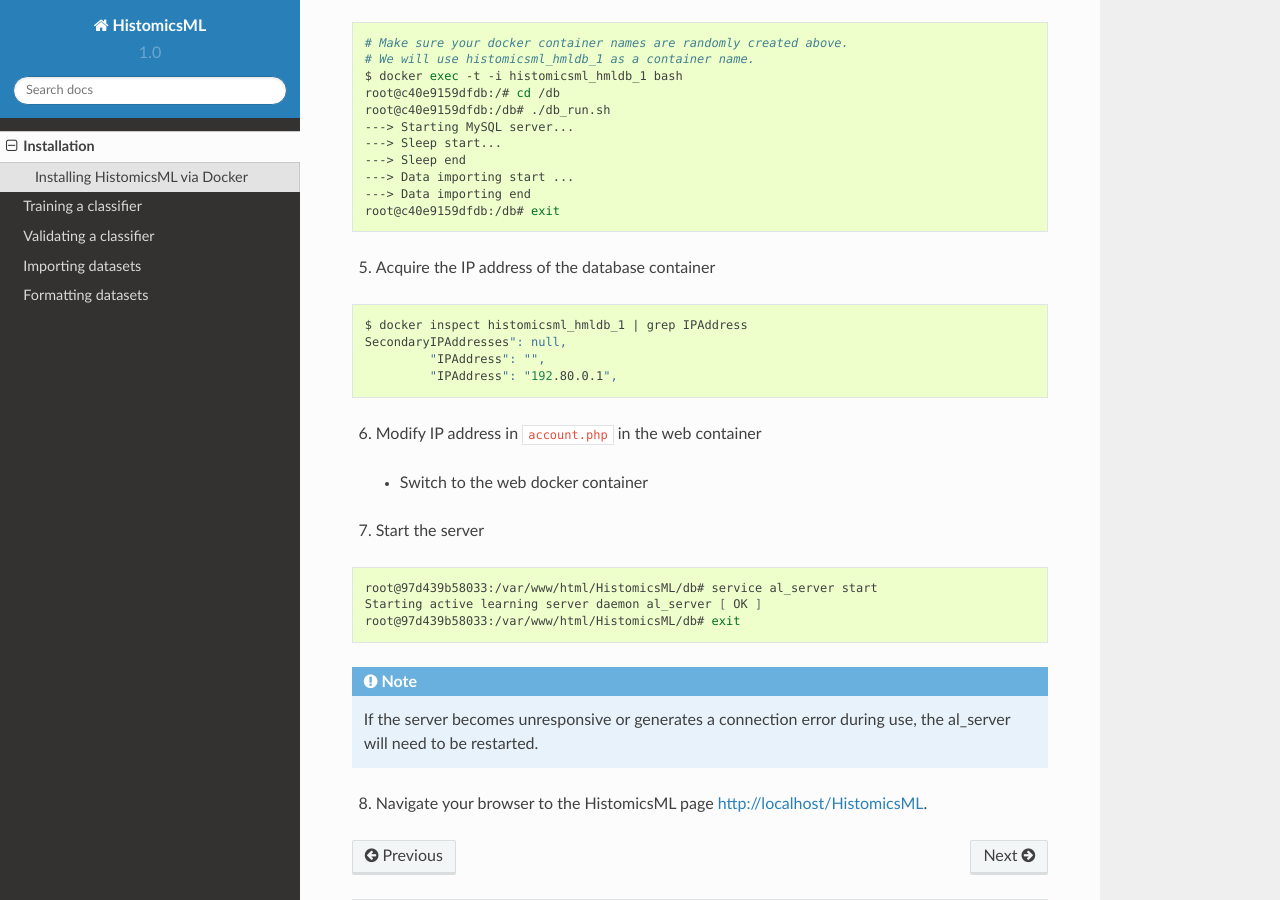
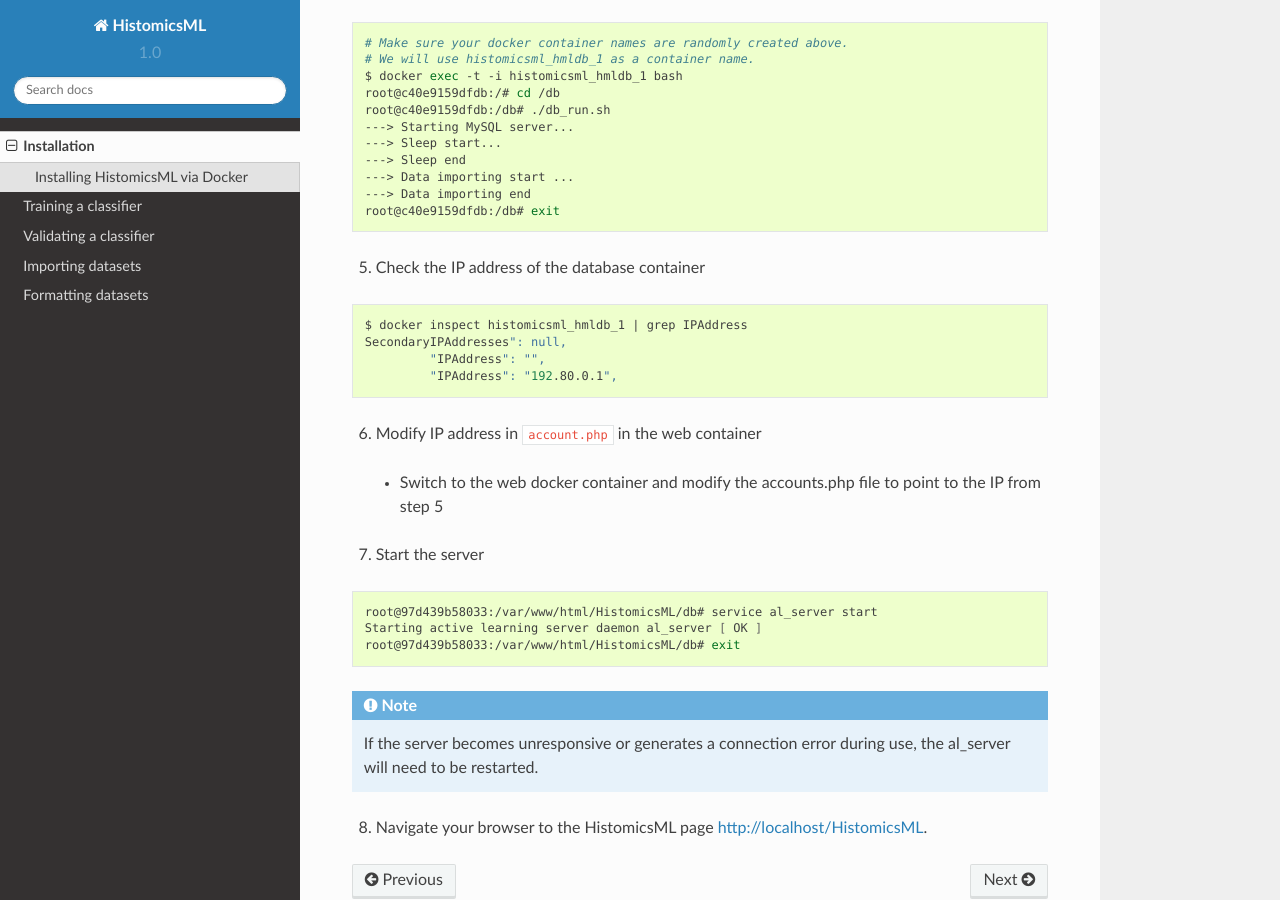
Before and after one commit to PathologyDataScience/HistomicsML, a Sphinx documentation site: the page built from docs/installation.rst, in a window 1280 px wide and 900 px high, scrolled down 1338 px. Built offline with Sphinx 7.4.7 and the Read the Docs theme 2.0.0, drawn with Linux system fonts in a browser that asks for light colours.

Commit message:
Update installation.rst
Fixed directions for modifying accounts.php

```diff
--- a/docs/installation.rst
+++ b/docs/installation.rst
@@ -72,7 +72,7 @@
   ---> Data importing end
   root@c40e9159dfdb:/db# exit
 
-5. Acquire the IP address of the database container
+5. Check the IP address of the database container
 
 .. code-block:: bash
 
@@ -83,16 +83,14 @@
 
 6. Modify IP address in ``account.php`` in the web container
 
- * Switch to the web docker container
+ * Switch to the web docker container and modify the accounts.php file to point to the IP from step 5
 .. code-block:: bash
  $ docker exec -t -i histomicsml_hmlweb_1 bash
  root@97d439b58033:/# cd /var/www/html/HistomicsML/db
  root@97d439b58033:/var/www/html/HistomicsML/db# vi account.php
+ vi accounts.php
 
- * Create the account.php file in your text editor directing the database to the address from step 5
-.. code-block:: bash
- $ cat > account.php
- $ dbAddress = "192.80.0.2"; => $dbAddress = "192.80.0.1"
+ * change "$dbAddress = "192.80.0.2" to "$dbAddress = "192.80.0.1"
 
 7. Start the server
 
```
